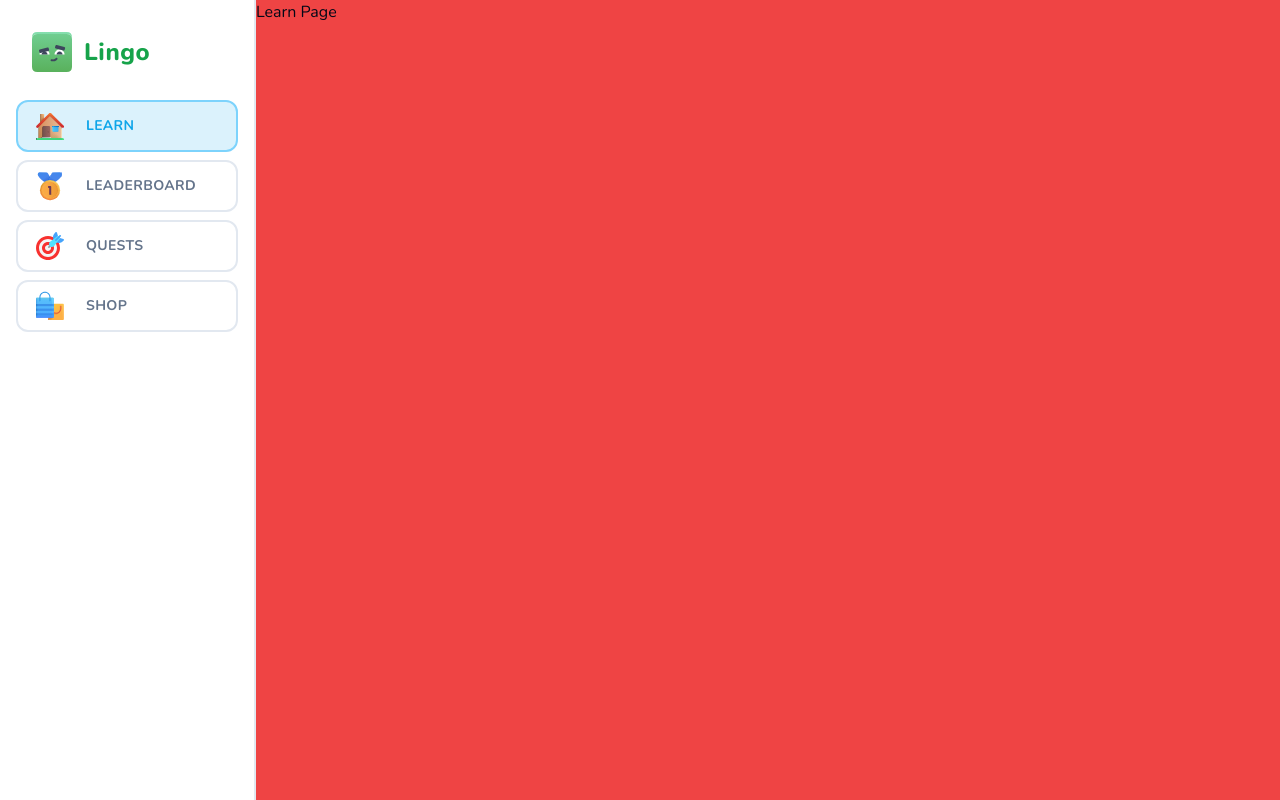
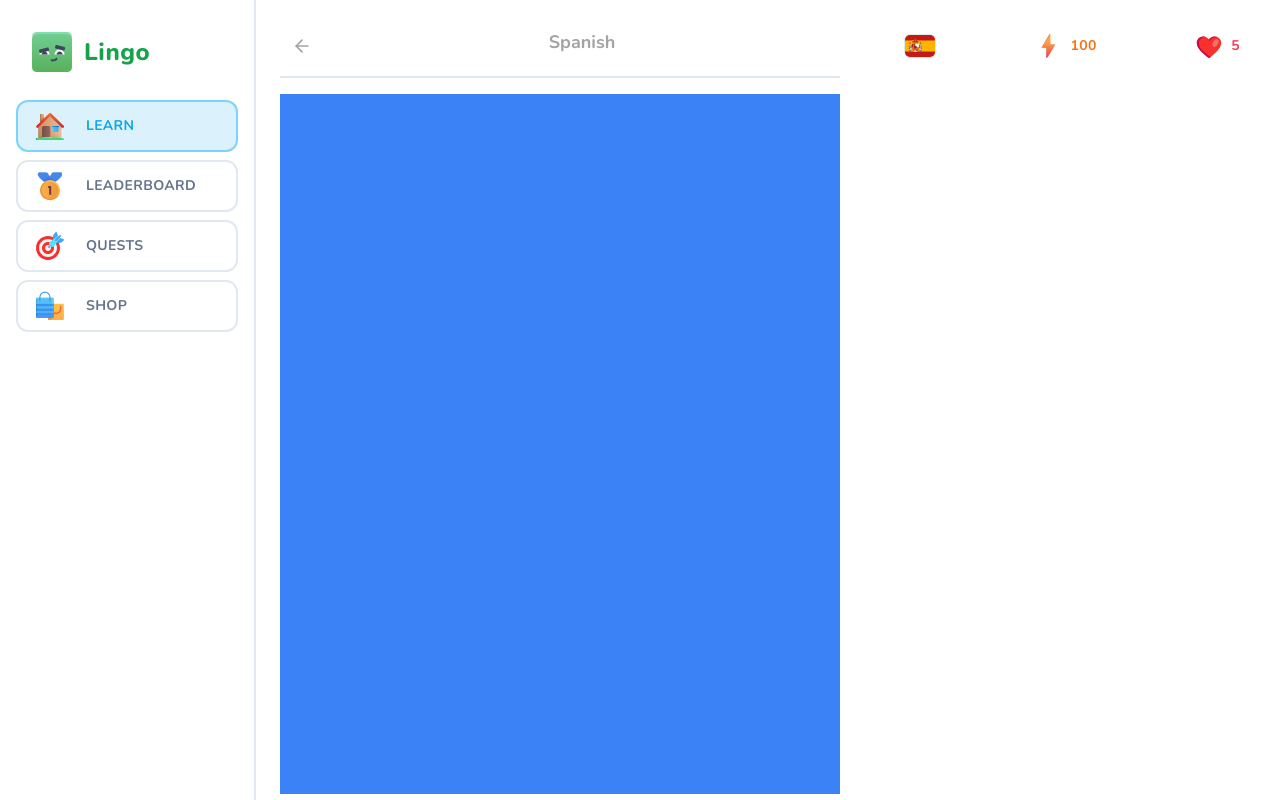
Before and after one commit to b1tburn3r20/Duolingo-Full-Stack-Clone, a Next.js app: page /learn in a window 1280 px wide. Shown: the top 800 px of the page. Built offline with nearby package versions, Linux system fonts and the light colour scheme.

Commit message:
finished static features, moving onto db

```diff
--- a/app/(main)/layout.tsx
+++ b/app/(main)/layout.tsx
@@ -10,7 +10,7 @@ const MainLayout = ({children}:Props) => {
         <MobileHeader />
         <Sidebar className="hidden lg:flex"/>
         <main className="lg:pl-[256px] h-full pt-[50px] lg:pt-0">
-            <div className="bg-red-500 h-full">
+            <div className="max-w-[1056px] mx-auto pt-6 h-full">
             {children}
             </div>
         </main>
--- /dev/null
+++ b/app/(main)/learn/header.tsx
@@ -0,0 +1,24 @@
+import { Button } from "@/components/ui/button";
+import { ArrowLeft } from "lucide-react";
+import Link from "next/link";
+
+type Props = {
+    title: string;
+
+}
+
+export const Header = ({title}: Props) =>{
+    return(
+        <div className="sticky top-0 bg-white pb-3 lg:pt-[28px] lg:mt-[-28px] flex item-center justify-between border-b-2 mb-5 text-neutral-400 lg:z-50">
+            <Link href="/courses">
+                <Button variant={"ghost"} size={"sm"}>
+                    <ArrowLeft className="h-5 w-5 stroke-2 text-neutral-400" />
+                </Button>
+            </Link>
+            <h1 className="font-bold text-lg">
+                {title}
+            </h1>
+            <div />
+        </div>
+    )
+}
--- a/app/(main)/learn/page.tsx
+++ b/app/(main)/learn/page.tsx
@@ -1,6 +1,30 @@
+import { FeedWrapper } from "@/components/feed-wrapper";
+import { StickyWrapper } from "@/components/sticky-wrapper";
+import { Header } from "./header";
+import { UserProgress } from "@/components/user-progress";
+
 const LearnPage = () => {
     return(
-        <div>Learn Page</div>
+        <div className="flex flex-row-reverse gap-[48px] px-6">
+            <StickyWrapper>
+                <UserProgress
+                activeCourse={{ title:"Spanish", imageSrc: "/es.svg" }}
+                hearts={5}
+                points={100}
+                hasActiveSubscription={false}
+                />
+            </StickyWrapper>
+            <FeedWrapper>
+                    <Header title="Spanish" />
+                    <div className="space-y-4">
+                        <div className="h-[700px] bg-blue-500 w-full"/>
+                        <div className="h-[700px] bg-blue-500 w-full"/>
+                        <div className="h-[700px] bg-blue-500 w-full"/>
+                        <div className="h-[700px] bg-blue-500 w-full"/>
+                    </div>
+            </FeedWrapper>
+
+        </div>
     )
 }
 export default LearnPage;
--- /dev/null
+++ b/components/feed-wrapper.tsx
@@ -0,0 +1,12 @@
+type Props ={
+    children: React.ReactNode
+}
+export const FeedWrapper = ({
+    children
+}: Props) => {
+    return(
+        <div className="flex-1 relative top-0 pb-10">
+            {children}
+        </div>
+    );
+}
--- /dev/null
+++ b/components/sticky-wrapper.tsx
@@ -0,0 +1,13 @@
+type Props = {
+    children: React.ReactNode
+};
+
+export const StickyWrapper =({children}: Props) =>{
+  return(
+    <div className="hidden lg:block w-[368px] sticky bottom-6">
+        <div className="min-h-[calc(100vh - 48px)] sticky top-6 flex flex-col gap-y-4">
+            {children}
+        </div>
+    </div>
+  )
+}
--- /dev/null
+++ b/components/user-progress.tsx
@@ -0,0 +1,48 @@
+import Link from "next/link";
+import { Button } from "@/components/ui/button";
+import Image from "next/image";
+import { InfinityIcon } from "lucide-react";
+
+type Props ={
+    activeCourse: { imageSrc: string; title: string } //replace with db types
+    hearts: number;
+    points: number;
+    hasActiveSubscription: boolean;
+}
+
+export const UserProgress = ({
+activeCourse,
+points,
+ hearts,
+  hasActiveSubscription
+
+}: Props) =>{
+    return(
+        <div className="flex items-center justify-between gap-x-2 w-full">
+            <Link href={"/courses"}>
+                <Button variant={"ghost"}>
+                    <Image src={activeCourse.imageSrc}
+                        alt={activeCourse.title}
+                        className="rounded-md border"
+                        width={32}
+                        height={32}
+                    />
+                </Button>
+            </Link>
+            <Link href={"/shop"}>
+                <Button variant={"ghost"} className="text-orange-500">
+                    <Image src={"/points.svg"} height={28} width={28} alt="Points" className="mr-2"/>
+                    {points}
+
+                </Button>
+            </Link>
+            <Link href={"/shop"}>
+                <Button variant={"ghost"} className="text-rose-500">
+                    <Image src={"/heart.svg"} height={28} width={28} alt="hearts" className="mr-2"/>
+                    {hasActiveSubscription ? <InfinityIcon className="h-4 w-4 stroke-[3]" /> : hearts}
+
+                </Button>
+            </Link>
+        </div>
+    )
+}
```
